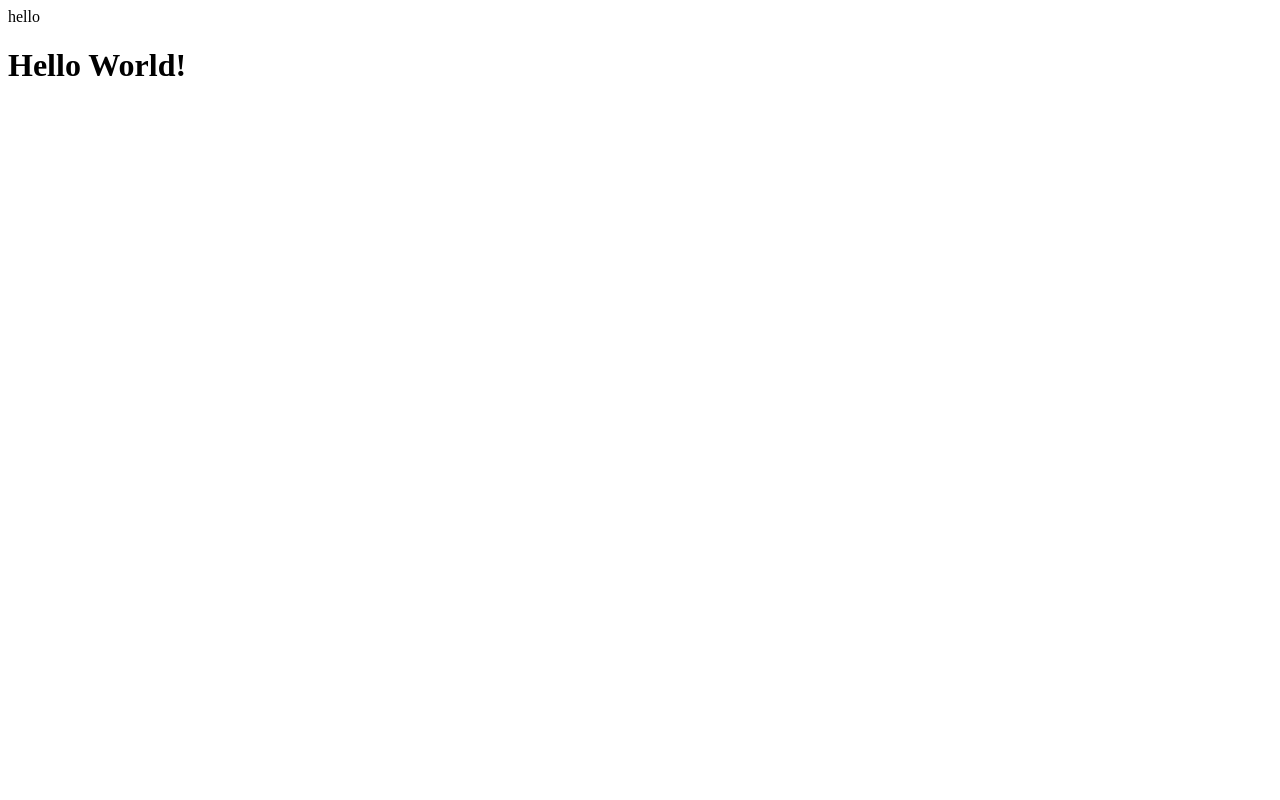
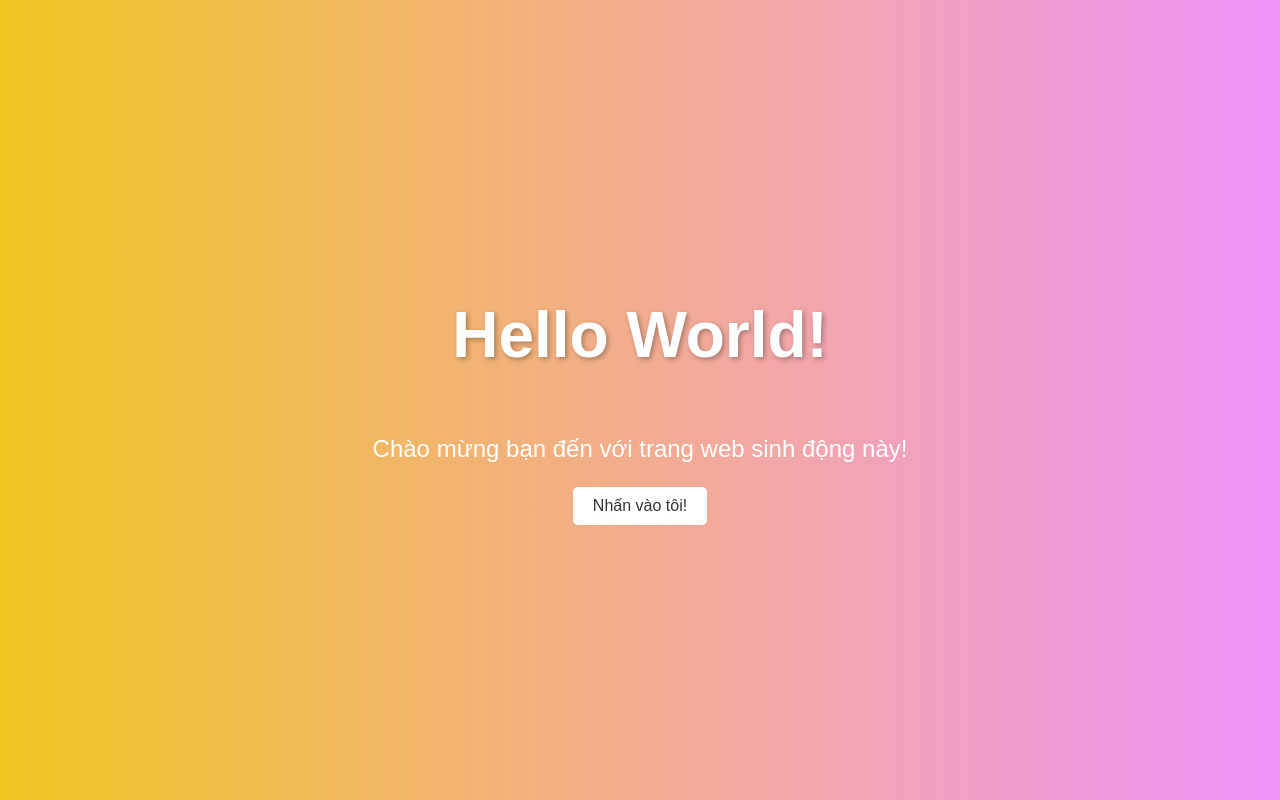
Before and after one commit to giahuylpu/helloWorld, a plain HTML site: page index.html in a window 1280 px wide. Drawn offline with Linux system fonts and the light colour scheme.

Commit message:
Update index.html
Update CSS

```diff
--- a/index.html
+++ b/index.html
@@ -1,9 +1,69 @@
 <!DOCTYPE html>
-<html>
+<html lang="vi">
 <head>
-    <tilte>hello</tilte>
+    <meta charset="UTF-8">
+    <meta name="viewport" content="width=device-width, initial-scale=1.0">
+    <title>Hello World</title>
+    <style>
+        body {
+            font-family: Arial, sans-serif;
+            margin: 0;
+            padding: 0;
+            background: linear-gradient(to right, #f3c623, #f093fb);
+            display: flex;
+            justify-content: center;
+            align-items: center;
+            height: 100vh;
+        }
+
+        h1 {
+            color: white;
+            font-size: 4em;
+            text-shadow: 2px 2px 5px rgba(0, 0, 0, 0.3);
+            animation: bounce 2s infinite;
+        }
+
+        @keyframes bounce {
+            0%, 100% {
+                transform: translateY(0);
+            }
+            50% {
+                transform: translateY(-20px);
+            }
+        }
+
+        .container {
+            text-align: center;
+        }
+
+        p {
+            color: #fff;
+            font-size: 1.5em;
+            margin-top: 10px;
+        }
+
+        button {
+            padding: 10px 20px;
+            background-color: #fff;
+            border: none;
+            border-radius: 5px;
+            color: #333;
+            font-size: 1em;
+            cursor: pointer;
+            transition: background-color 0.3s;
+        }
+
+        button:hover {
+            background-color: #f3c623;
+            color: #fff;
+        }
+    </style>
 </head>
 <body>
+    <div class="container">
         <h1>Hello World!</h1>
+        <p>Chào mừng bạn đến với trang web sinh động này!</p>
+        <button onclick="alert('Hello World!')">Nhấn vào tôi!</button>
+    </div>
 </body>
 </html>
```
